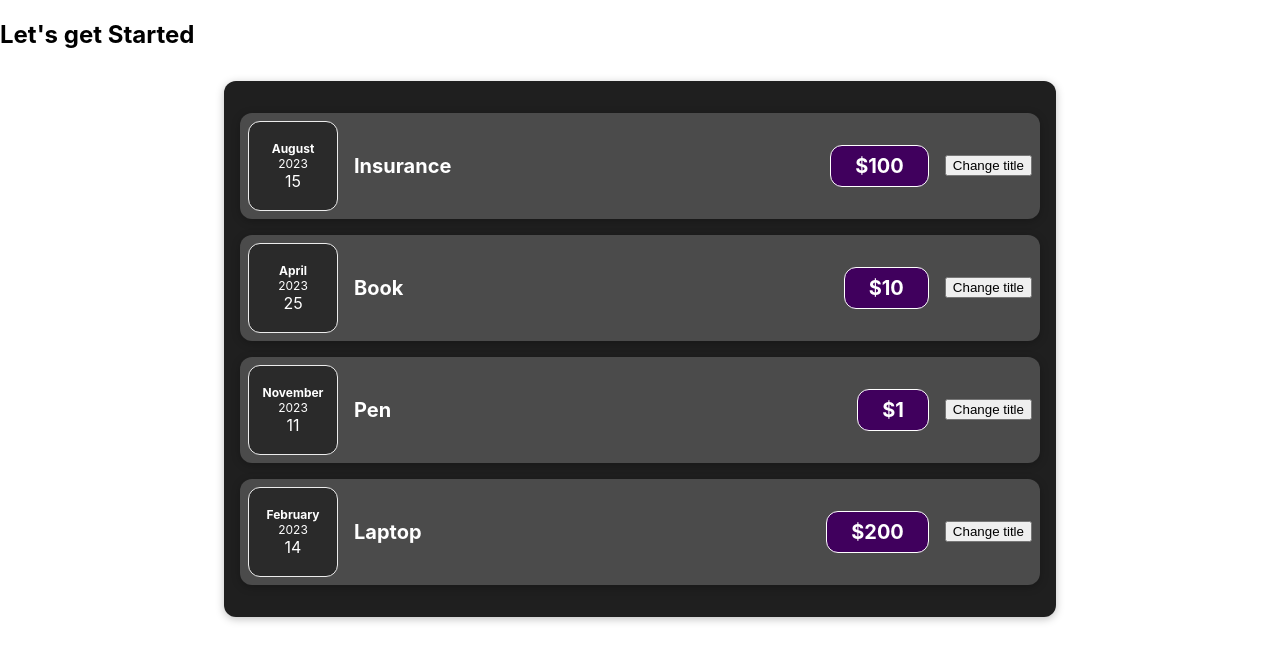
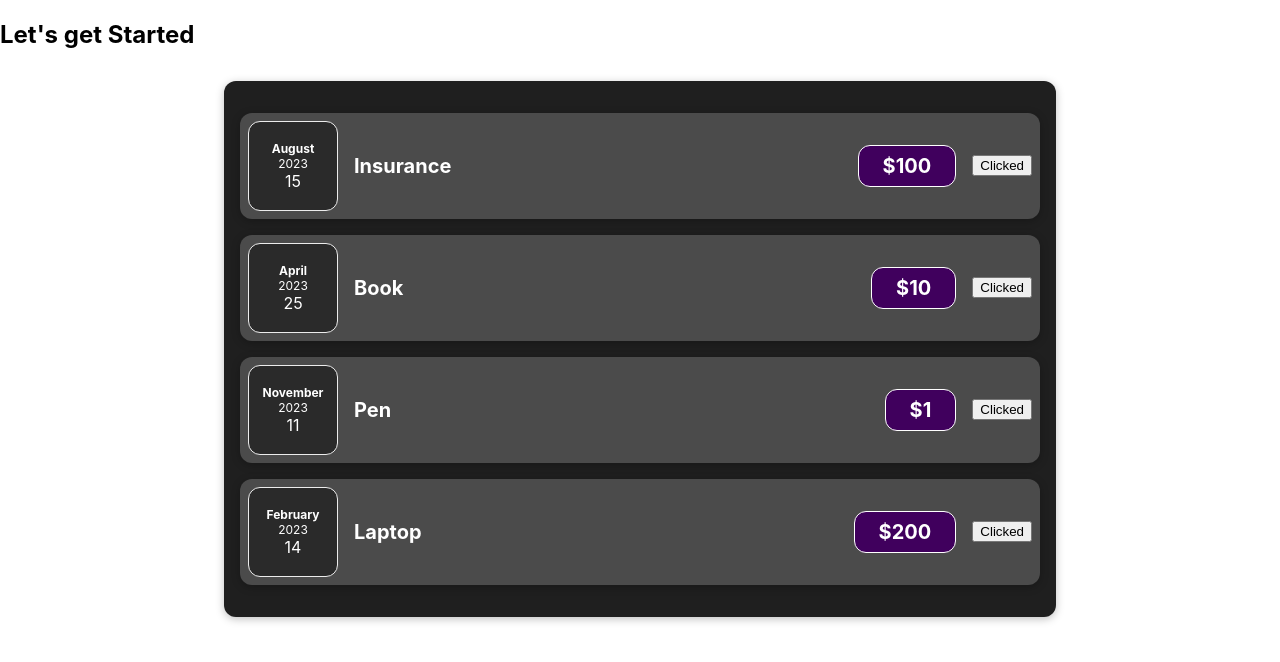
Before and after one commit to kulkarnianushree/react, a React (Create React App) app: page / in a window 1280 px wide. Shown: the top 662 px of the page. Built offline with nearby package versions, Linux system fonts and the light colour scheme.

Commit message:
useState function is updated

```diff
--- a/src/component/ExpenseItem.js
+++ b/src/component/ExpenseItem.js
@@ -1,20 +1,22 @@
+import React,{useState} from "react"
 import Card from "./Card";
 import ExpenseDate from "./ExpenseDate";
 import "./ExpenseItem.css";
 
 
 function ExpenseItem(props) {
-  function buttonClickhandler(event){
-    console.log("button clicked")
+  const [title,setTitle] = useState(props.title);
+  function buttonClickHandler(event){
+    setTitle("New Title")
 
   }
   return (
     <Card className="expense-item">
       <ExpenseDate date={props.date} />
       <div className="expense-item__description">
-        <h2>{props.title}</h2>
+        <h2>{title}</h2>
         <div className="expense-item__price">${props.price}</div>
-        <button onClick={buttonClickhandler}>Change title</button>
+        <button onClick="buttonClickHandler">Clicked</button>
       </div>
     </Card>
   );
```
